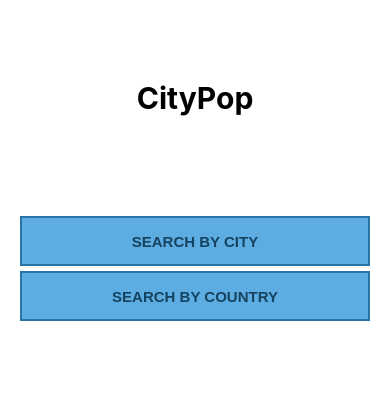
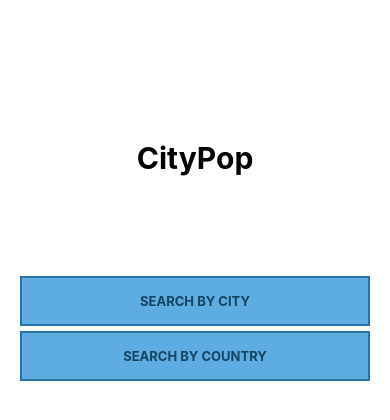
Before and after one commit to wkagebo/cityPop-app, a React Native app in the folder src/: screen / in a window 390 px wide. Shown: the top 420 px of the page. Built offline with nearby package versions, Linux system fonts and the light colour scheme.

Commit message:
Android GUI + bug fix

```diff
--- a/src/pages/HomePage.tsx
+++ b/src/pages/HomePage.tsx
@@ -33,7 +33,7 @@ const styles = StyleSheet.create({
     //flex: 1,
     fontSize: 30,
     fontWeight: 'bold',
-    marginTop: 80,
+    marginTop: 140,
     marginBottom: 100
   },
 
@@ -49,9 +49,8 @@ const styles = StyleSheet.create({
 
   buttonText: {
     color: '#154360',
-    fontSize: 15,
+    fontSize: 13,
     padding: 15,
-    fontFamily: 'Arial',
     fontWeight: 'bold'
   }
 });
--- a/src/pages/SearchPage.tsx
+++ b/src/pages/SearchPage.tsx
@@ -109,7 +109,7 @@ export default function SearchPage({ navigation, route }: { navigation: any, rou
           return (
             <View key={keyValue} style={styles.population}>
               <Text style={{ marginTop: 10, marginBottom: 10, fontWeight: 'bold' }}>Population</Text>
-              <Text style={{ fontSize: 30 }}>{value.population.toLocaleString().replaceAll(',', ' ')}</Text>
+              <Text style={{ fontSize: 30 }}>{value.population}</Text>
             </View>
           )
         }
@@ -136,7 +136,6 @@ const styles = StyleSheet.create({
 
   errorMessage: {
     marginTop: 10,
-    fontFamily: 'Arial',
     color: 'red',
   },
 
@@ -187,9 +186,8 @@ const styles = StyleSheet.create({
 
   buttonText: {
     color: '#154360',
-    fontSize: 15,
+    fontSize: 13,
     padding: 15,
-    fontFamily: 'Arial',
     fontWeight: 'bold'
   },
 
```
Also changed, not shown: 1 other file (tests, documents, lock files or other folders).
